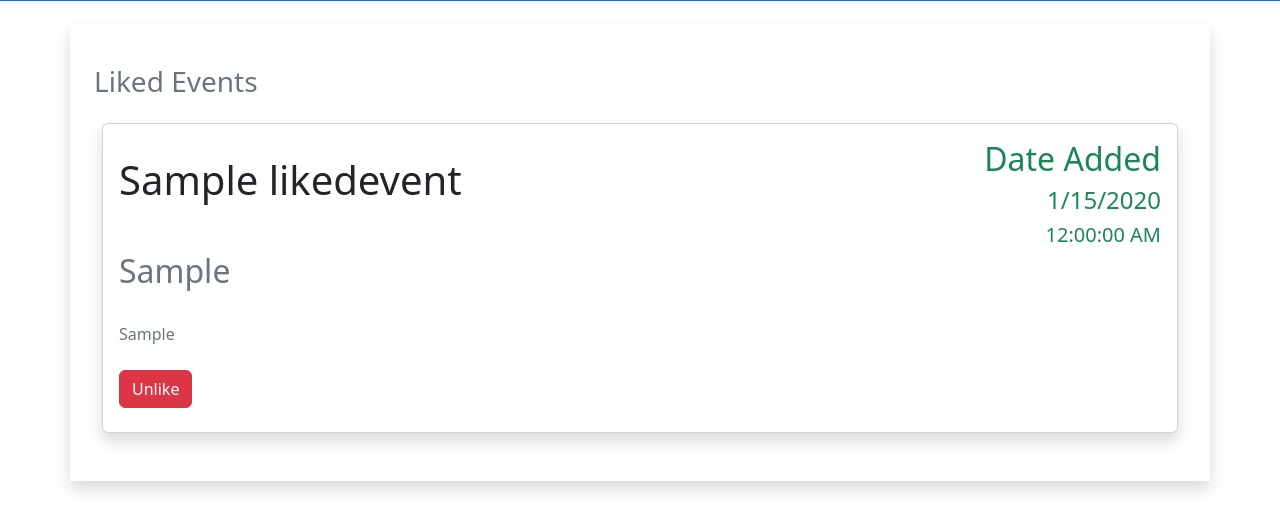
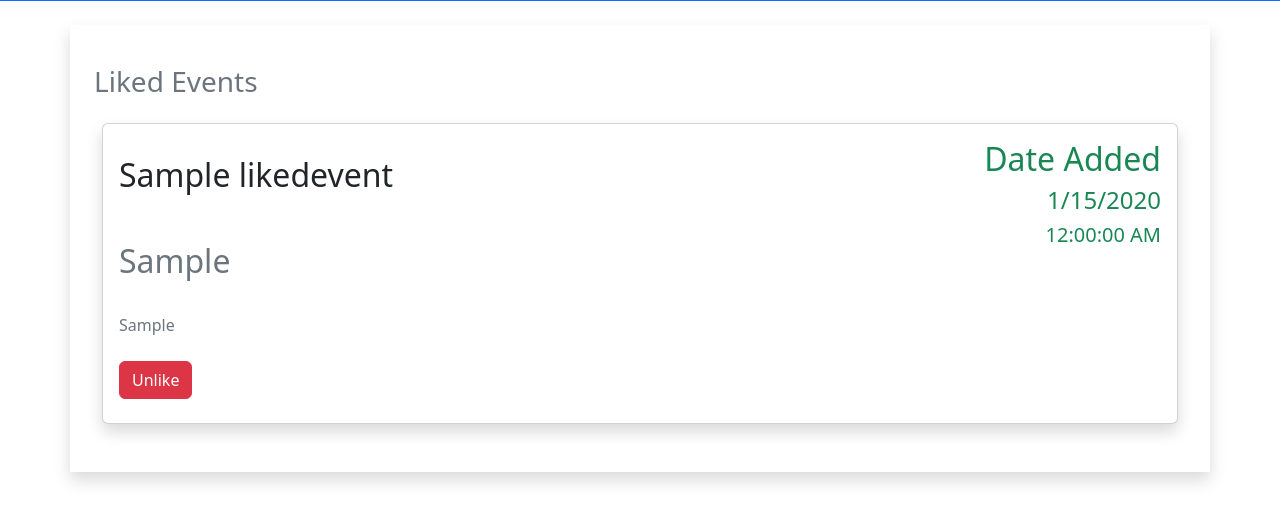
Before and after one commit to ashaps03/TicketMasterSite, a Django app: page /liked_events/ in a window 1280 px wide. Shown: the part 297-802 px from the top of the page. After the commit the page ends 781 px from the top, so only its background shows below. Run offline with Django 4.2, Linux system fonts and the light colour scheme; a user stored in the database is signed in; tables that the repository leaves empty hold one stand-in row (values such as "Sample post").

Commit message:
Fixed syntax error in the liked page and fixed a bug from the dark/light feature.

```diff
--- a/templates/liked_events.html
+++ b/templates/liked_events.html
@@ -13,12 +13,12 @@
                     {% for liked_event in liked_events %}
                         <div class="darker card m-2 my-4 rounded shadow">
                             <div class="row g-0">
-                                <div class="col-md-6">
-                                    <div class="card-body">
-                                        <h1 class="card-title py-3">{{ liked_event.event_name }}</h1>
+                                <div class="dark col-md-6">
+                                    <div class=" card-body">
+                                        <h2 class="card-title  split py-3">{{ liked_event.event_name }}</h2>
                                         <h2 class="card-text text-secondary fw-normal py-4">{{ liked_event.event_venue }}</h2>
                                         <p class="card-text text-secondary">{{ liked_event.event_city }}</p>
-                                        <button type="button" class="btn btn-danger text-white my-2" onclick="removeFromLiked({{ liked_event.id }})">
+                                        <button type="button" class="btn btn-danger text-white my-2" onclick="removeFromLiked('{{ liked_event.id }}')">
                                             Unlike
                                         </button>
 
@@ -38,7 +38,7 @@
                             document.getElementById('event-time-{{ liked_event.id }}').innerText = new Date('{{ liked_event.event_time }}').toLocaleTimeString();
 
                             document.addEventListener('DOMContentLoaded', function () {
-                                var eventNames = document.querySelectorAll('.card-title.text-black');
+                                var eventNames = document.querySelectorAll('.card-title.split');
 
                                 eventNames.forEach(function (eventName) {
                                     var originalText = eventName.textContent.trim();
--- a/templates/ticketmaster.html
+++ b/templates/ticketmaster.html
@@ -67,6 +67,8 @@
                 <input class="form-check-input" type="checkbox" role="switch" id="flexSwitchCheckDefault">
                 <label class="form-check-label" for="flexSwitchCheckDefault"></label>
             </div>
+
+
             <a href="{% url 'liked_events' %}" class="text-decoration-none">
                 <button type="button" class="btn btn-danger overlay-button">Liked Events</button>
             </a>
```
